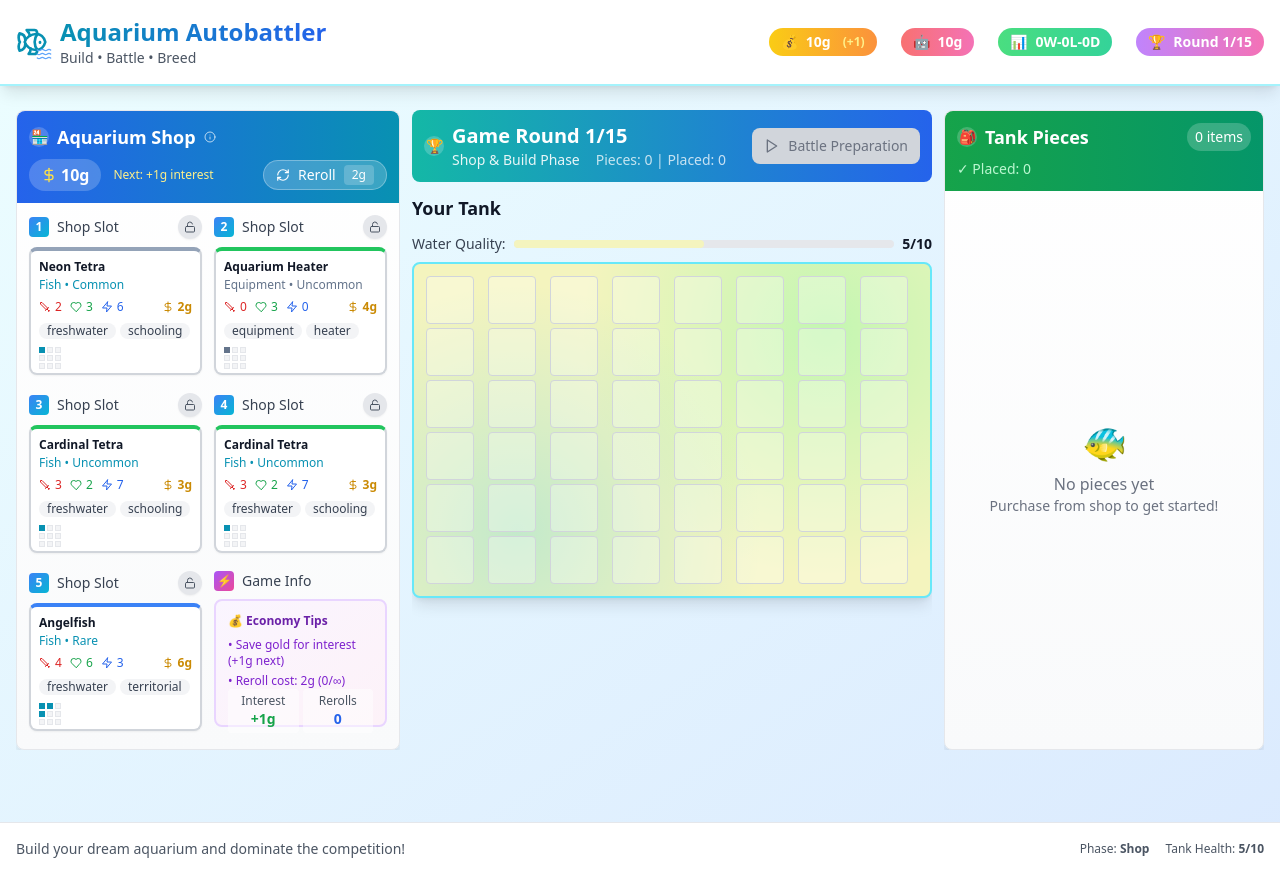
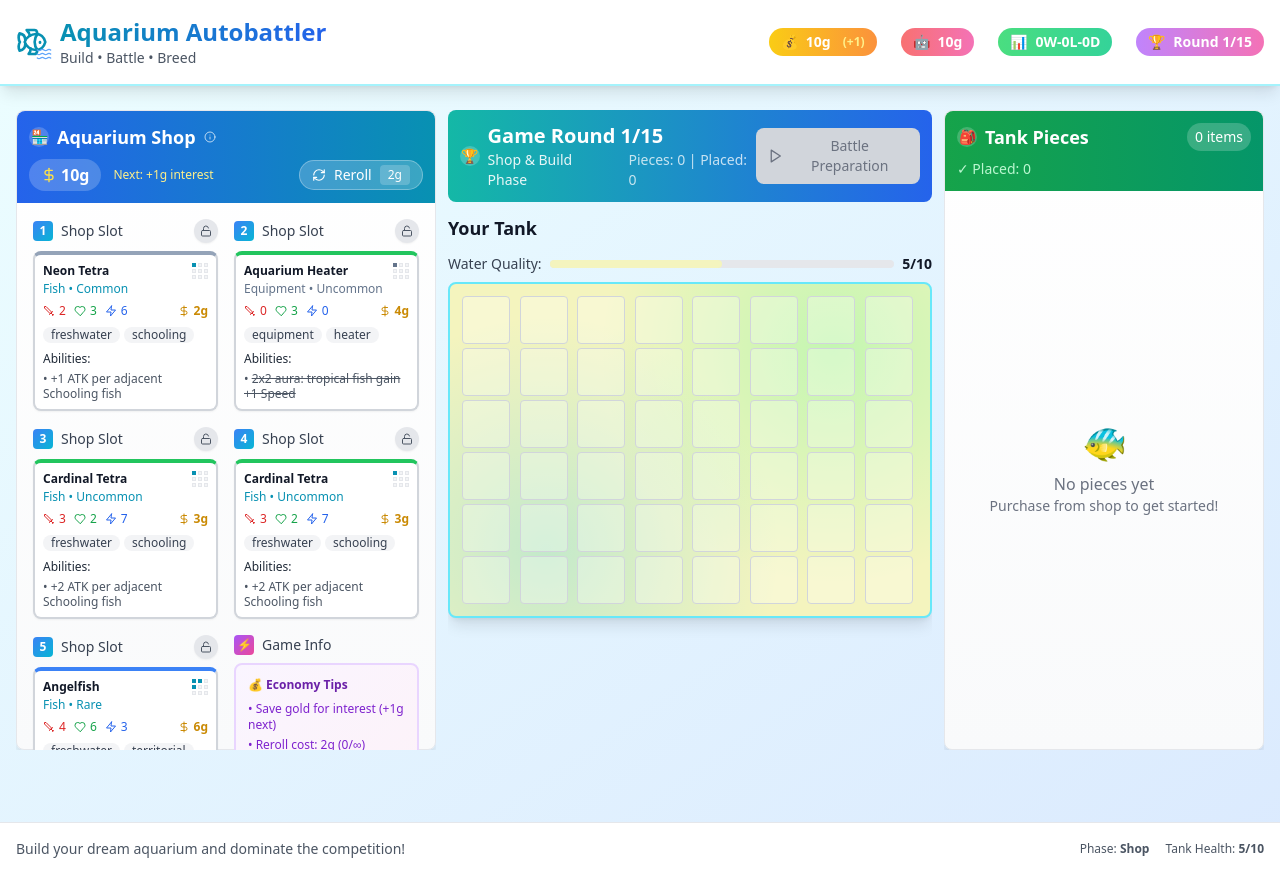
Before and after one commit to SobieskiCodes/aquarium-autobattle, a React (Vite) app: page / in a window 1280 px wide. Built offline with nearby package versions, Linux system fonts and the light colour scheme.

Commit message:
Fix shop card layout with abilities and better spacing

```diff
--- a/src/components/GamePhase.tsx
+++ b/src/components/GamePhase.tsx
@@ -68,7 +68,7 @@ export const GamePhase: React.FC<GamePhaseProps> = ({
   const renderShopPhase = () => (
     <div className="flex gap-3 h-[calc(100vh-160px)] max-h-[800px]">
       {/* Left Sidebar - Shop */}
-      <div className="w-96 flex-shrink-0 overflow-y-auto min-w-0">
+      <div className="w-[420px] flex-shrink-0 overflow-y-auto min-w-0">
         <Shop
           pieces={gameState.shop}
           gold={gameState.gold}
--- a/src/components/PieceCard.tsx
+++ b/src/components/PieceCard.tsx
@@ -94,7 +94,7 @@ export const PieceCard: React.FC<PieceCardProps> = ({
         }
         ${isInShop && !canAfford ? 'opacity-60 cursor-not-allowed' : ''}
         ${isDragging ? 'opacity-50 transform rotate-2' : ''}
-        ${isInShop ? 'h-32' : 'h-48'}
+        ${isInShop ? 'h-40' : 'h-48'}
       `}
       onClick={canAfford ? handleClick : undefined}
       draggable={canAfford && (isInShop || showSellOption)}
@@ -107,9 +107,10 @@ export const PieceCard: React.FC<PieceCardProps> = ({
         borderTopWidth: '4px'
       }}
     >
-      {/* Piece Name & Type */}
+      {/* Header with Name, Type, and Shape */}
       <div className="mb-2 flex-shrink-0">
-        <div className="flex items-center justify-between">
+        <div className="flex items-start justify-between">
+          <div className="flex-1 min-w-0">
           <h3 className={`font-bold text-xs flex items-center gap-1 ${!piece.position && showSellOption ? 'text-yellow-800' : 'text-gray-900'}`}>
             {piece.name}
             {!piece.position && showSellOption && <span className="ml-1 text-yellow-600">⚠️</span>}
@@ -122,6 +123,33 @@ export const PieceCard: React.FC<PieceCardProps> = ({
               </span>
             )}
           </h3>
+            <p className="text-xs capitalize leading-none mt-1" style={{ color: getTypeColor(piece.type) }}>
+              {piece.type} • {piece.rarity}
+            </p>
+          </div>
+
+          {/* Shape Preview - moved to top right */}
+          <div className="flex-shrink-0 ml-2">
+            <div className="grid grid-cols-3 gap-0.5 w-fit">
+              {Array(3).fill(null).map((_, y) =>
+                Array(3).fill(null).map((_, x) => {
+                  const isOccupied = piece.shape.some(pos => pos.x === x && pos.y === y);
+                  return (
+                    <div
+                      key={`${x}-${y}`}
+                      className={`w-1 h-1 border ${
+                        isOccupied
+                          ? 'bg-current border-current'
+                          : 'bg-gray-100 border-gray-200'
+                      }`}
+                      style={{ color: getTypeColor(piece.type) }}
+                    />
+                  );
+                })
+              )}
+            </div>
+          </div>
+
           {/* Sell Button */}
           {showSellOption && onSell && (
             <button
@@ -133,9 +161,6 @@ export const PieceCard: React.FC<PieceCardProps> = ({
             </button>
           )}
         </div>
-        <p className="text-xs capitalize leading-none mt-1" style={{ color: getTypeColor(piece.type) }}>
-          {piece.type} • {piece.rarity}
-        </p>
       </div>
 
       {/* Stats */}
@@ -200,37 +225,14 @@ export const PieceCard: React.FC<PieceCardProps> = ({
         ))}
       </div>
 
-      {/* Shape Preview */}
-      <div className="mb-2 flex-shrink-0">
-        {!isInShop && <div className="text-xs text-gray-600 mb-1">Shape:</div>}
-        <div className="grid grid-cols-3 gap-0.5 w-fit">
-          {Array(3).fill(null).map((_, y) =>
-            Array(3).fill(null).map((_, x) => {
-              const isOccupied = piece.shape.some(pos => pos.x === x && pos.y === y);
-              return (
-                <div
-                  key={`${x}-${y}`}
-                  className={`w-1.5 h-1.5 border ${
-                    isOccupied
-                      ? 'bg-current border-current'
-                      : 'bg-gray-100 border-gray-200'
-                  }`}
-                  style={{ color: getTypeColor(piece.type) }}
-                />
-              );
-            })
-          )}
-        </div>
-      </div>
-
       {/* Abilities */}
       {piece.abilities && piece.abilities.length > 0 && (
         <div className="text-xs text-gray-600 flex-1 flex flex-col min-h-0">
-          {!isInShop && <div className="font-medium mb-1">Abilities:</div>}
+          <div className="font-medium mb-1 text-gray-800">Abilities:</div>
           <ul className="space-y-0.5 text-xs flex-1 overflow-y-auto">
-            {piece.abilities.slice(0, isInShop ? 1 : 2).map((ability, index) => (
+            {piece.abilities.slice(0, isInShop ? 2 : 3).map((ability, index) => (
               <li key={index} className="leading-tight text-xs">
-                {isInShop ? '' : '• '}<span dangerouslySetInnerHTML={{ __html: ability.replace(/~~(.+?)~~/g, '<del>$1</del>') }} />
+                • <span dangerouslySetInnerHTML={{ __html: ability.replace(/~~(.+?)~~/g, '<del>$1</del>') }} />
               </li>
             ))}
             {piece.type === 'consumable' && (
--- a/src/components/Shop.tsx
+++ b/src/components/Shop.tsx
@@ -87,8 +87,8 @@ export const Shop: React.FC<ShopProps> = ({
       </div>
 
       {/* Shop Items */}
-      <div className="flex-1 p-3 min-h-0">
-        <div className="grid grid-cols-2 gap-3 h-full">
+      <div className="flex-1 p-4 min-h-0">
+        <div className="grid grid-cols-2 gap-4 h-full">
           {/* First 5 shop slots */}
           {pieces.map((piece, index) => (
             <div key={piece ? piece.id : `empty-${index}`} className="relative">
@@ -130,7 +130,7 @@ export const Shop: React.FC<ShopProps> = ({
                   />
                 </div>
               ) : (
-                <div className="h-32 border-2 border-dashed border-gray-300 rounded-lg flex flex-col items-center justify-center text-gray-400 bg-gray-50">
+                <div className="h-40 border-2 border-dashed border-gray-300 rounded-lg flex flex-col items-center justify-center text-gray-400 bg-gray-50">
                   <div className="text-2xl mb-1">📦</div>
                   <span className="text-sm font-medium">Sold Out</span>
                 </div>
@@ -149,7 +149,7 @@ export const Shop: React.FC<ShopProps> = ({
               </div>
             </div>
 
-            <div className="h-32 bg-gradient-to-br from-purple-50 to-pink-50 border-2 border-purple-200 rounded-lg p-3 flex flex-col justify-between">
+            <div className="h-40 bg-gradient-to-br from-purple-50 to-pink-50 border-2 border-purple-200 rounded-lg p-3 flex flex-col justify-between">
               <div className="space-y-2">
                 <div className="text-xs font-bold text-purple-800">💰 Economy Tips</div>
                 <div className="text-xs text-purple-700 space-y-1">
```
